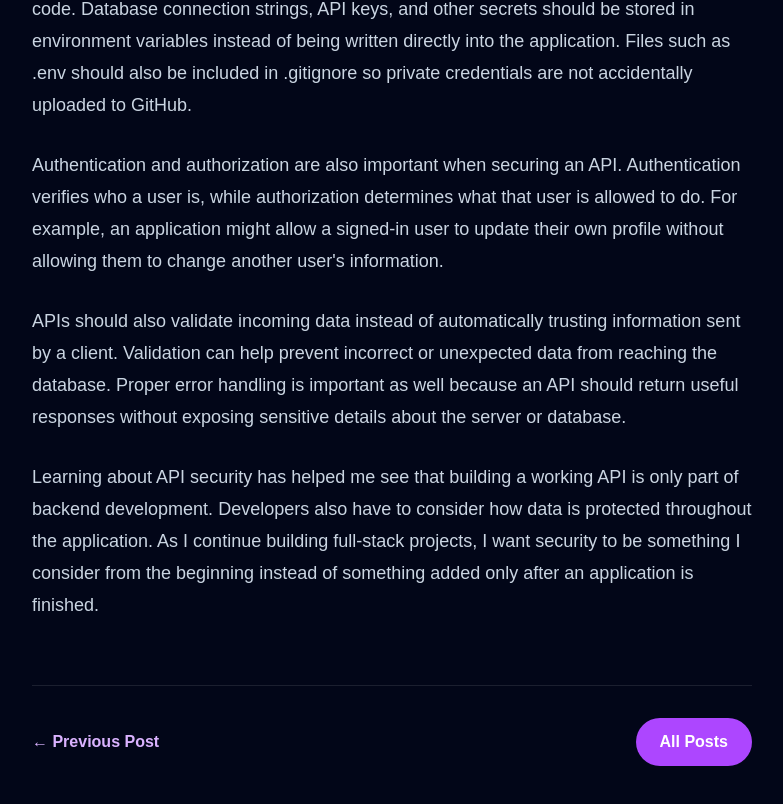
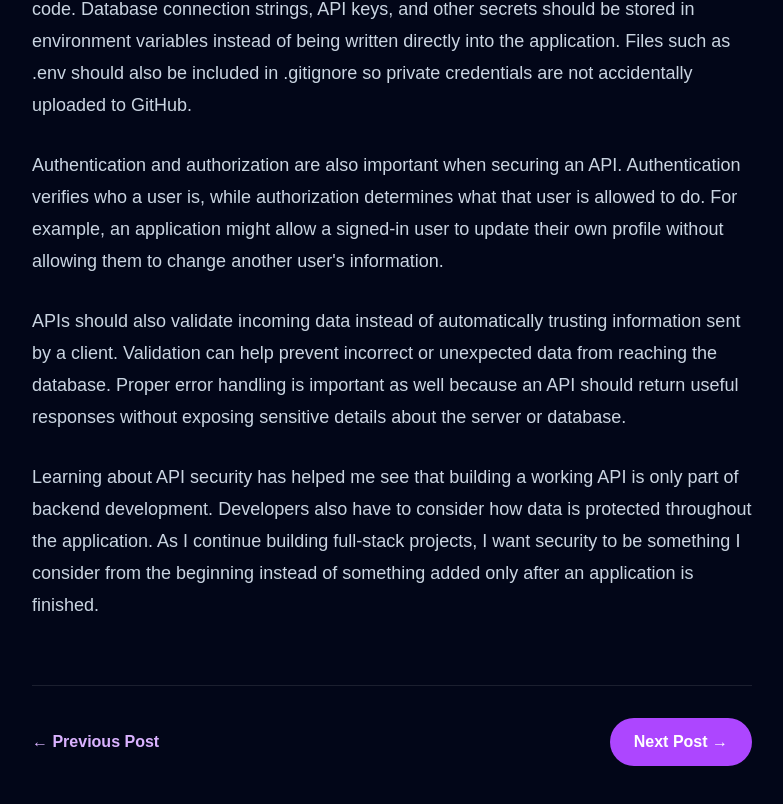
Before and after one commit to LuckettJasmin-FS-4/memory-lane, a Next.js app: page /memory-lane/posts/securing-an-api in a window 1280 px wide. Shown: the part 1037-1841 px from the top of the page, without its empty margins (248-1031 px from the left). Built offline with nearby package versions, Linux system fonts and the light colour scheme.

Commit message:
Fix article navigation

```diff
--- a/app/posts/securing-an-api/page.tsx
+++ b/app/posts/securing-an-api/page.tsx
@@ -86,17 +86,17 @@ export default function SecuringApiPost() {
 
         <div className="mt-16 flex items-center justify-between gap-4 border-t border-white/10 pt-8">
   <Link
-    href="/posts/securing-an-api"
+    href="/posts/building-a-crud-api"
     className="font-semibold text-purple-300 hover:text-purple-200"
   >
     ← Previous Post
   </Link>
 
   <Link
-    href="/"
+    href="/posts/password-hashing"
     className="rounded-full bg-purple-500 px-6 py-3 font-semibold text-white transition hover:bg-purple-400"
   >
-    All Posts
+    Next Post →
   </Link>
 </div>
       </article>
```
